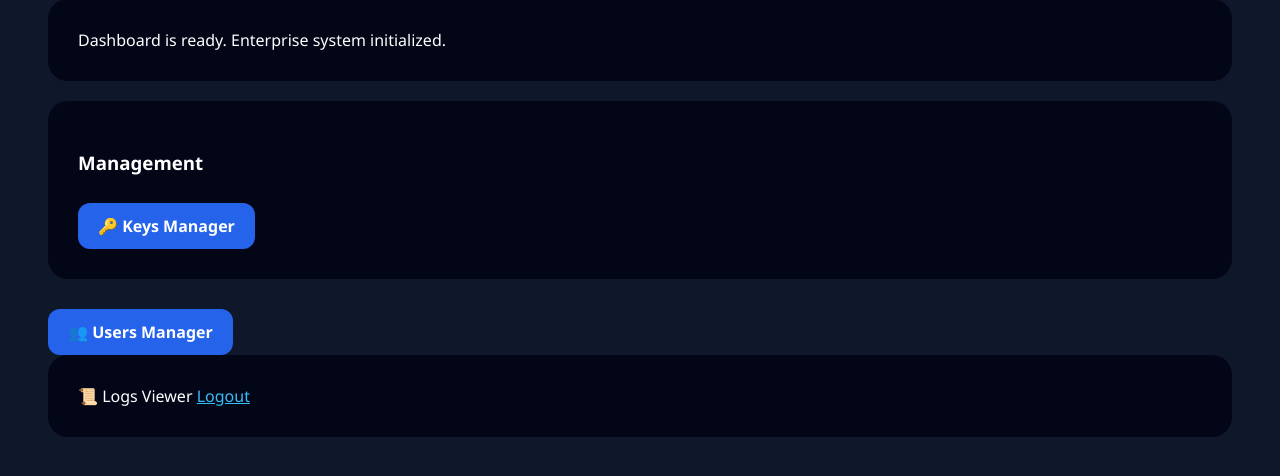
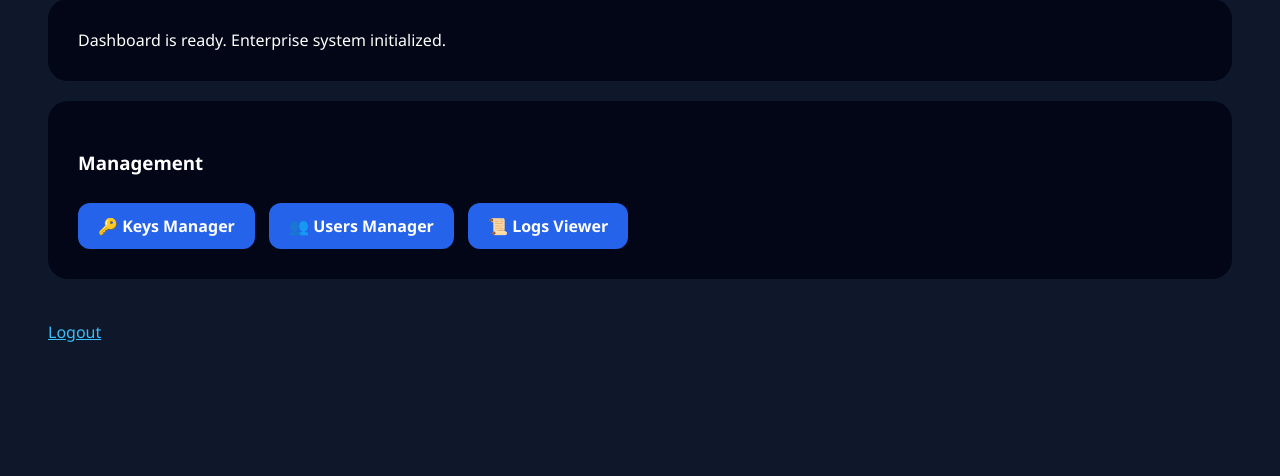
Before and after one commit to abdelhamedazmy/Rematch-Luma, a Flask app: page /dashboard in a window 1280 px wide. Shown: the part 259-735 px from the top of the page. Run offline with Flask 3, Linux system fonts and the light colour scheme; the visitor is signed in with stand-in values (Sample User, id 1).

Commit message:
Update dashboard.html

```diff
--- a/app/templates/dashboard.html
+++ b/app/templates/dashboard.html
@@ -24,6 +24,7 @@ body {
     text-decoration:none;
     font-weight:bold;
     margin-top:10px;
+    margin-right:10px;
 }
 .button:hover {
     background:#1d4ed8;
@@ -48,14 +49,13 @@ body {
 
 <div class="card">
     <h3>Management</h3>
+
     <a href="/keys" class="button">🔑 Keys Manager</a>
+    <a href="/users" class="button">👥 Users Manager</a>
+    <a href="/logs" class="button">📜 Logs Viewer</a>
 </div>
 
-<a href="/users" class="button">👥 Users Manager</a>
-
 <br>
-<div class="card"
-    <a href="/logs" class="button">📜 Logs Viewer</a>
 
 <a href="/logout" class="logout">Logout</a>
 
```
